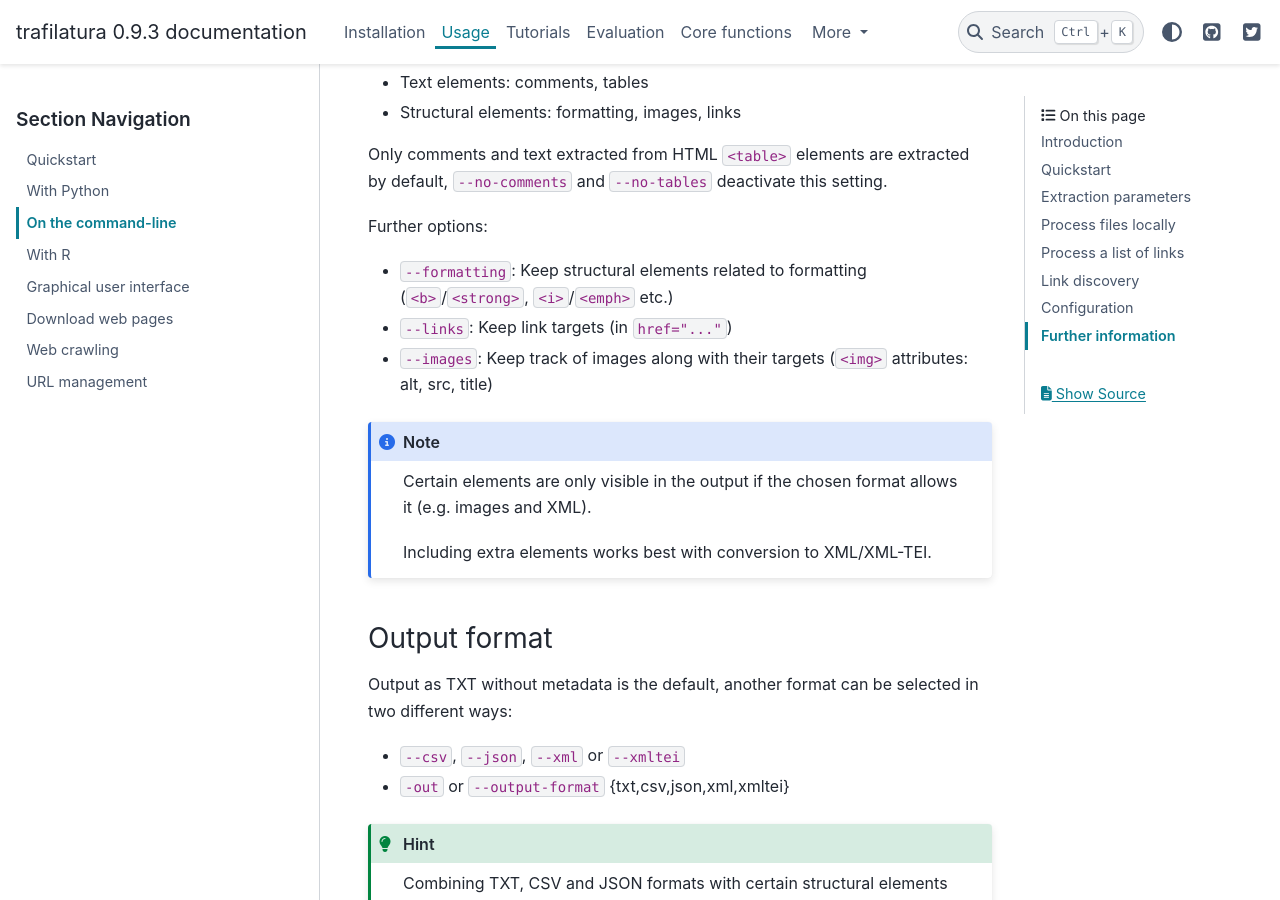
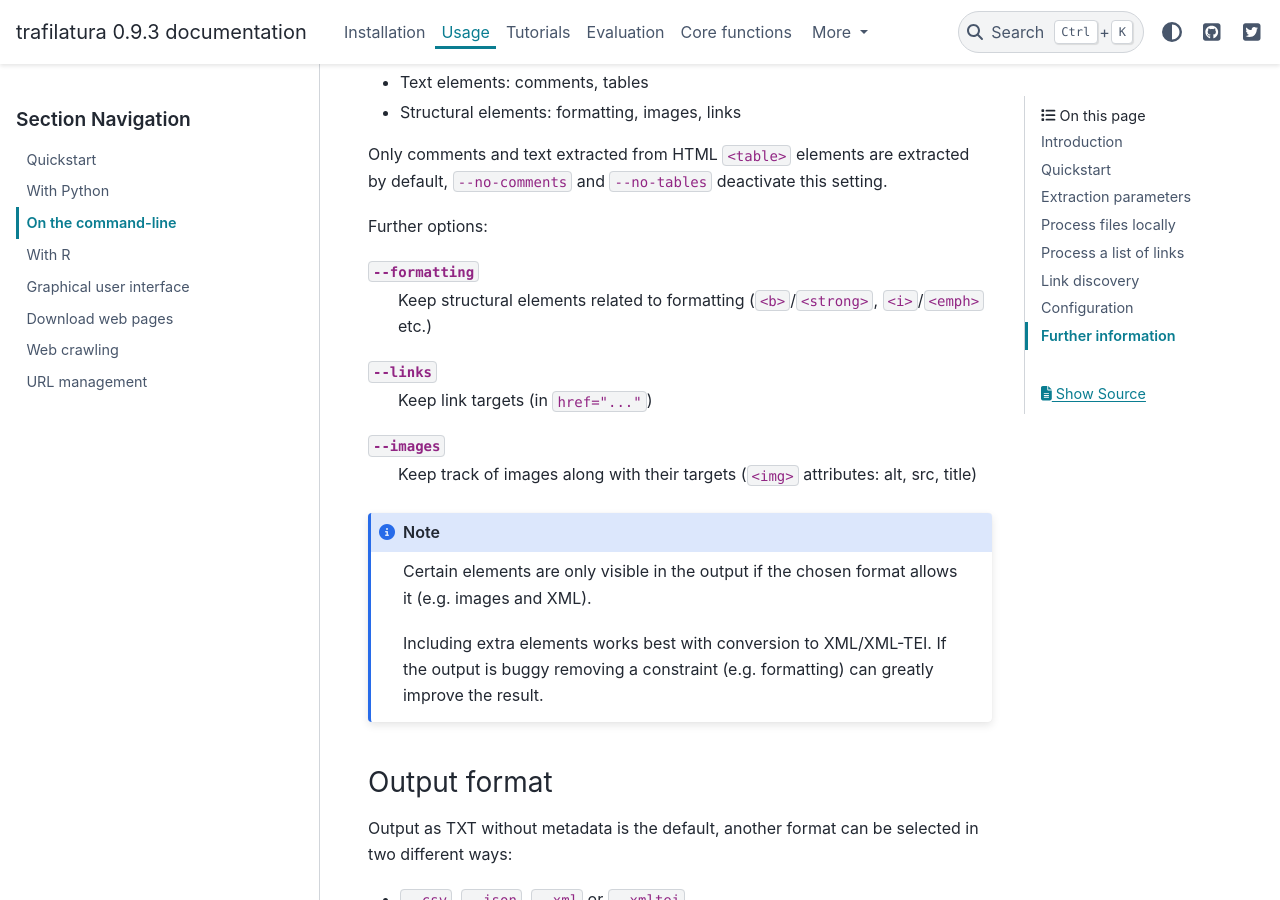
Before and after one commit to adbar/trafilatura, a Sphinx documentation site: the page built from docs/usage-cli.rst, in a window 1280 px wide and 900 px high, scrolled down 1370 px. Built offline with Sphinx 7.4.7 and the PyData theme 0.15.4, drawn with Linux system fonts in a browser that asks for light colours; some of the changed text lies outside the part shown.

Commit message:
docs updated (#126)

```diff
--- a/docs/requirements.txt
+++ b/docs/requirements.txt
@@ -1,6 +1,6 @@
 # with version specifier
-Sphinx==4.2.0
-pydata-sphinx-theme==0.7.1
+Sphinx==4.3.0
+pydata-sphinx-theme==0.7.2
 docutils==0.17.1
 # without version specifier
 trafilatura
--- a/docs/usage-cli.rst
+++ b/docs/usage-cli.rst
@@ -69,14 +69,17 @@
 
 Further options:
 
-- ``--formatting``: Keep structural elements related to formatting (``<b>``/``<strong>``, ``<i>``/``<emph>`` etc.)
-- ``--links``: Keep link targets (in ``href="..."``)
-- ``--images``: Keep track of images along with their targets (``<img>`` attributes: alt, src, title)
+``--formatting``
+    Keep structural elements related to formatting (``<b>``/``<strong>``, ``<i>``/``<emph>`` etc.)
+``--links``
+    Keep link targets (in ``href="..."``)
+``--images``
+    Keep track of images along with their targets (``<img>`` attributes: alt, src, title)
 
 .. note::
     Certain elements are only visible in the output if the chosen format allows it (e.g. images and XML).
 
-    Including extra elements works best with conversion to XML/XML-TEI.
+    Including extra elements works best with conversion to XML/XML-TEI. If the output is buggy removing a constraint (e.g. formatting) can greatly improve the result.
 
 
 Output format
@@ -140,6 +143,14 @@
     ``$ trafilatura --inputfile links.txt --outputdir converted/ --backup-dir html-sources/ --xml``
 
 
+Internet Archive
+~~~~~~~~~~~~~~~~
+
+Using the option ``--archived`` will trigger queries to the `Internet Archive <https://web.archive.org/>`_ for web pages which could not be downloaded.
+
+There is a fair chance to find archived versions for larger websites, whereas pages of lesser-known websites may not have been preserved there. The retrieval process is slow as it depends on a single web portal only, it is best performed for a relatively small number of URLs.
+
+
 Link discovery
 --------------
 
@@ -157,6 +168,12 @@
 -  ``trafilatura --feed "https://www.dwds.de/" --list``
 -  ``trafilatura --feed "https://www.dwds.de/api/feed/themenglossar/Corona" --list``
 
+
+.. raw:: html
+
+    <iframe width="560" height="315" src="https://www.youtube-nocookie.com/embed/NW2ISdOx08M?start=406" title="YouTube video player" frameborder="0" allow="accelerometer; autoplay; clipboard-write; encrypted-media; gyroscope; picture-in-picture" allowfullscreen></iframe>
+
+
 Youtube tutorial: `Extracting links from web feeds <https://www.youtube.com/watch?v=NW2ISdOx08M&list=PL-pKWbySIRGMgxXQOtGIz1-nbfYLvqrci&index=2&t=398s>`_
 
 
@@ -165,6 +182,12 @@
 
 -  ``trafilatura --sitemap "https://www.sitemaps.org/sitemap.xml" --list``
 -  ``trafilatura --sitemap "https://www.sitemaps.org/" --list``
+
+
+.. raw:: html
+
+    <iframe width="560" height="315" src="https://www.youtube-nocookie.com/embed/uWUyhxciTOs?start=330" title="YouTube video player" frameborder="0" allow="accelerometer; autoplay; clipboard-write; encrypted-media; gyroscope; picture-in-picture" allowfullscreen></iframe>
+
 
 Youtube tutorial: `Listing all website contents with sitemaps <https://www.youtube.com/watch?v=uWUyhxciTOs&list=PL-pKWbySIRGMgxXQOtGIz1-nbfYLvqrci&index=3&t=330s>`_
 
--- a/docs/used-by.rst
+++ b/docs/used-by.rst
@@ -75,9 +75,12 @@
 --------------------------
 
 
+- Alhamzeh, A., Bouhaouel, M., Egyed-Zsigmond, E., & Mitrović, J. (2021). `DistilBERT-based Argumentation Retrieval for Answering Comparative Questions <http://ceur-ws.org/Vol-2936/paper-209.pdf>`_. Proceedings of CLEF 2021 – Conference and Labs of the Evaluation Forum.
 - Bozarth, L., & Budak, C. (2021). `An Analysis of the Partnership between Retailers and Low-credibility News Publishers <https://journalqd.org/article/download/2579/1818>`_. Journal of Quantitative Description: Digital Media, 1.
 - Braun, D. (2021). `Automated Semantic Analysis, Legal Assessment, and Summarization of Standard Form Contracts <https://mediatum.ub.tum.de/doc/1581193/h6380wz6h5srahb6llt2d1jd7.Dissertation-Daniel_Braun.pdf>`_ (Doctoral dissertation, Universität München).
+- Fröbe, M., Hagen, M., Bevendorff, J., Völske, M., Stein, B., Schröder, C., ... & Potthast, M. (2021). `The Impact of Main Content Extraction on Near-Duplicate Detection <https://arxiv.org/pdf/2111.10864>`_. arXiv preprint arXiv:2111.10864.
 - Gao, L., Biderman, S., Black, S., Golding, L., Hoppe, T., Foster, C., ... & Leahy, C. (2020). `The Pile: An 800GB Dataset of Diverse Text for Language Modeling <https://arxiv.org/pdf/2101.00027>`_. arXiv preprint arXiv:2101.00027.
+- Harrando, I., & Troncy, R. (2021). `Explainable Zero-Shot Topic Extraction Using a Common-Sense Knowledge Graph <https://drops.dagstuhl.de/opus/volltexte/2021/14553/pdf/OASIcs-LDK-2021-17.pdf>`_. In 3rd Conference on Language, Data and Knowledge (LDK 2021). OpenAccess Series in Informatics, Dagstuhl Publishing.
 - Karabulut, M., & Mayda, İ. (2020). `Development of Browser Extension for HTML Web Page Content Extraction <https://www.researchgate.net/profile/Islam_Mayda/publication/343338712_Development_of_Browser_Extension_for_HTML_Web_Page_Content_Extraction/links/5f331778a6fdcccc43c1f88a/Development-of-Browser-Extension-for-HTML-Web-Page-Content-Extraction.pdf>`_. In 2020 International Congress on Human-Computer Interaction, Optimization and Robotic Applications (HORA) (pp. 1-6). IEEE.
 - Khusainov, A., Suleymanov, D., Gilmullin, R., Minsafina, A., Kubedinova, L., & Abdurakhmonova, N. `First Results of the “TurkLang-7” Project: Creating Russian-Turkic Parallel Corpora and MT Systems <http://ceur-ws.org/Vol-2780/paper8.pdf>`_.
 - Laippala, V., Rönnqvist, S., Hellström, S., Luotolahti, J., Repo, L., Salmela, A., ... & Pyysalo, S. (2020). `From Web Crawl to Clean Register-Annotated Corpora <https://www.aclweb.org/anthology/2020.wac-1.3.pdf>`_. In Proceedings of the 12th Web as Corpus Workshop (pp. 14-22).
```
Also changed, not shown: other parts of docs/usage-cli.rst (+2 -1 lines), docs/installation-gui.rst (added, +66 -0 lines), docs/installation.rst (+35 -11 lines), docs/tutorials.rst (+15 -3 lines), docs/usage-gui.rst (+8 -4 lines), docs/usage-python.rst (+8 -6 lines).
